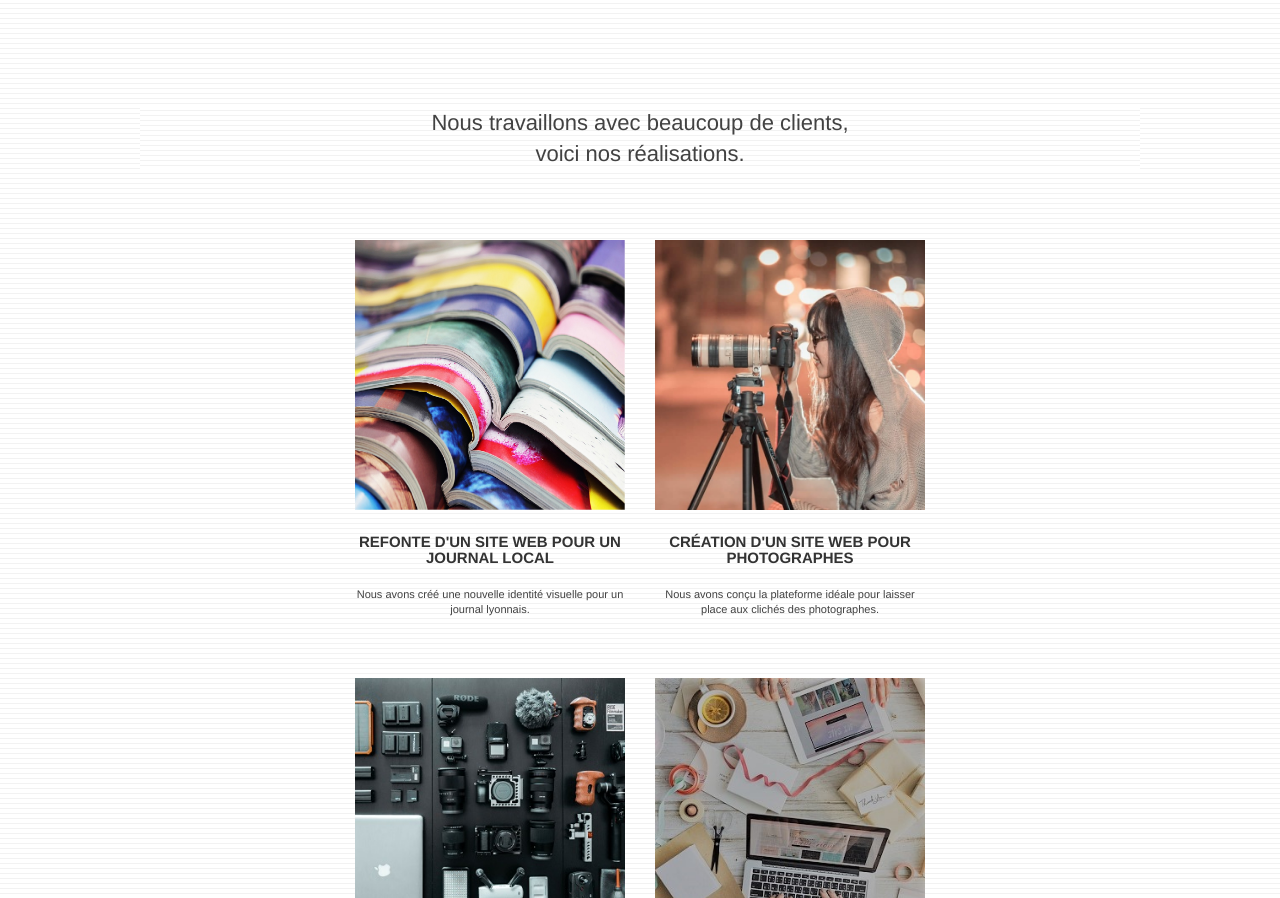
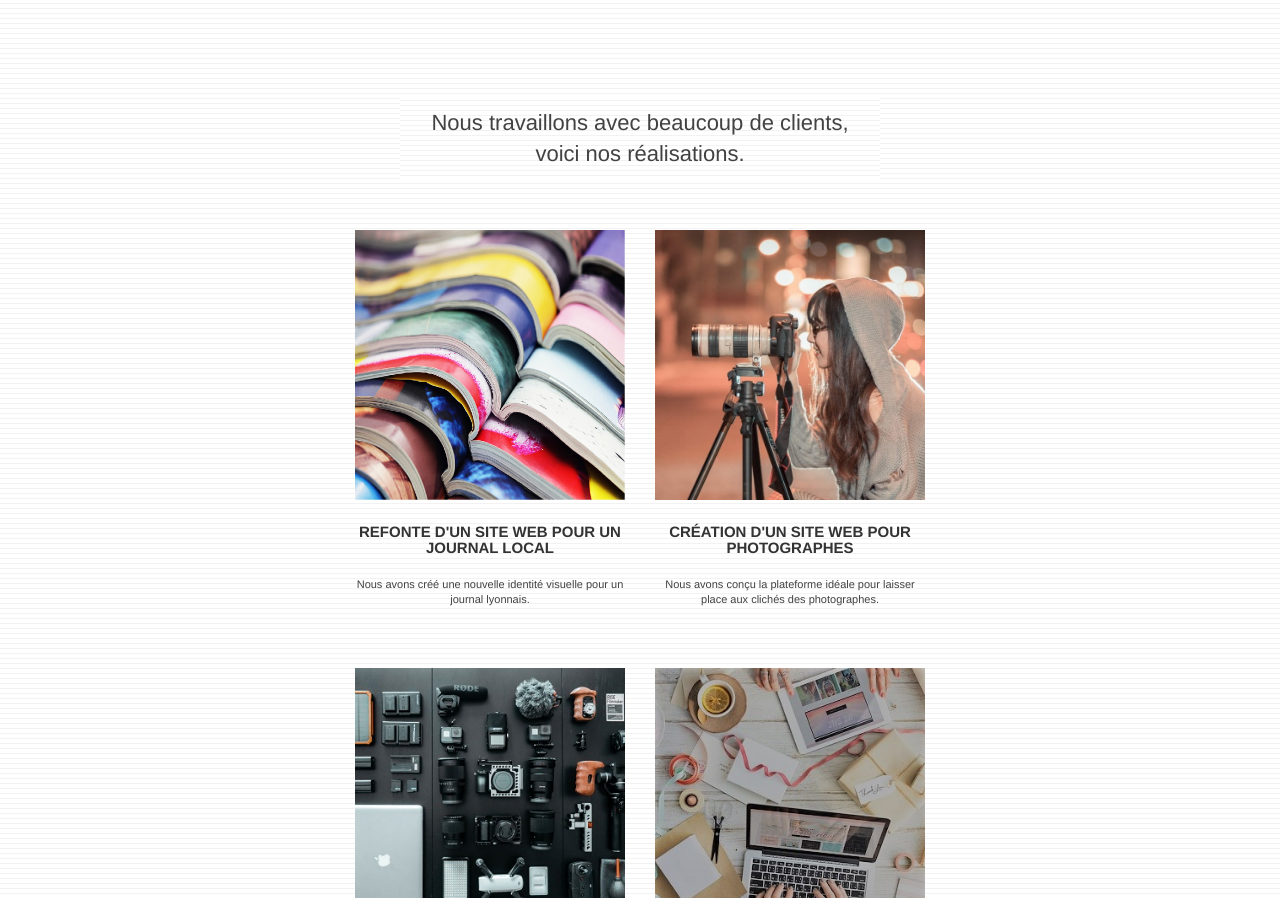
Before and after one commit to Boscher-audrey/projet-4, a plain HTML site: page index.html in a window 1280 px wide. Shown: the part 1724-2622 px from the top of the page. Drawn offline with Linux system fonts and the light colour scheme.

Commit message:
corrections textes par rapport aux images originels

```diff
--- a/style.css
+++ b/style.css
@@ -834,6 +834,9 @@ h4 {
     background-image: url("img/lines-h2-bg.png");
     background-position-y: 2px;
     background-color: white;
+    width: 480px;
+    margin: auto;
+    padding: 10px 0;
 }
 
 .bg-banniere {
```
